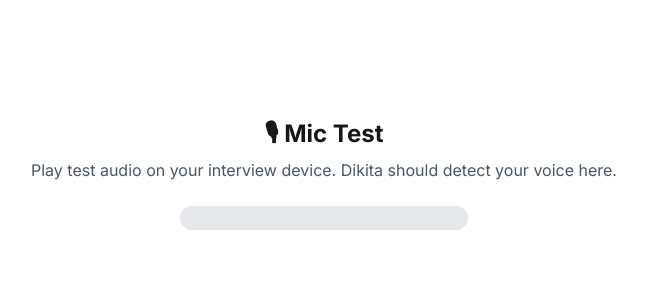
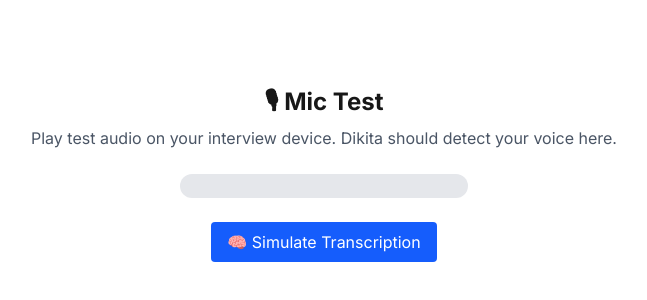
Before and after one commit to enepac/dikita, a Next.js app in the folder frontend/: page /dashboard/mic-test in a window 1280 px wide. Shown: the part 226-526 px from the top of the page, without its empty margins (316-963 px from the left). Built offline with nearby package versions, Linux system fonts and the light colour scheme; no server answers.

Commit message:
feat: simulate Whisper transcription with animated button feedback

```diff
--- a/frontend/package.json
+++ b/frontend/package.json
@@ -9,6 +9,7 @@
     "lint": "next lint"
   },
   "dependencies": {
+    "@ffmpeg/ffmpeg": "^0.12.15",
     "@supabase/supabase-js": "^2.53.0",
     "firebase": "^12.0.0",
     "next": "15.4.5",
@@ -18,7 +19,7 @@
   "devDependencies": {
     "@eslint/eslintrc": "^3",
     "@tailwindcss/postcss": "^4",
-    "@types/node": "^20",
+    "@types/node": "^20.19.9",
     "@types/react": "^19",
     "@types/react-dom": "^19",
     "eslint": "^9",
--- a/frontend/src/app/dashboard/mic-test/page.tsx
+++ b/frontend/src/app/dashboard/mic-test/page.tsx
@@ -1,19 +1,24 @@
 "use client";
 
 import { useEffect, useRef, useState } from "react";
+import { transcribeAudio } from "@/lib/whisper";
 
 export default function MicTest() {
   const [listening, setListening] = useState(false);
   const [error, setError] = useState("");
   const [volume, setVolume] = useState(0);
+  const [transcript, setTranscript] = useState("");
   const audioContextRef = useRef<AudioContext | null>(null);
   const analyserRef = useRef<AnalyserNode | null>(null);
   const rafIdRef = useRef<number | null>(null);
+  const [isTranscribing, setIsTranscribing] = useState(false);
 
   useEffect(() => {
     const startMic = async () => {
       try {
-        const stream = await navigator.mediaDevices.getUserMedia({ audio: true });
+        const stream = await navigator.mediaDevices.getUserMedia({
+          audio: true,
+        });
         audioContextRef.current = new AudioContext();
         const source = audioContextRef.current.createMediaStreamSource(stream);
         const analyser = audioContextRef.current.createAnalyser();
@@ -54,7 +59,10 @@
   return (
     <main className="min-h-screen flex flex-col items-center justify-center p-6 text-center">
       <h2 className="text-2xl font-bold mb-2">🎙 Mic Test</h2>
-      <p className="text-gray-600 mb-6">Play test audio on your interview device. Dikita should detect your voice here.</p>
+      <p className="text-gray-600 mb-6">
+        Play test audio on your interview device. Dikita should detect your
+        voice here.
+      </p>
 
       {error ? (
         <p className="text-red-600">{error}</p>
@@ -68,8 +76,48 @@
       )}
 
       {listening && !error && (
-        <p className="text-sm text-green-700 mt-4">✅ Listening... Adjust volume or move device closer.</p>
+        <p className="text-sm text-green-700 mt-4">
+          ✅ Listening... Adjust volume or move device closer.
+        </p>
       )}
+
+      <button
+        onClick={async () => {
+          setIsTranscribing(true);
+          setTranscript("🔄 Transcribing...");
+          const fakeBlob = new Blob();
+          const result = await transcribeAudio(fakeBlob);
+          setTranscript(result);
+          setIsTranscribing(false);
+        }}
+        className="mt-6 px-4 py-2 bg-blue-600 text-white rounded hover:bg-blue-700 flex items-center gap-2"
+      >
+        {isTranscribing && (
+          <svg
+            className="animate-spin h-4 w-4 text-white"
+            xmlns="http://www.w3.org/2000/svg"
+            fill="none"
+            viewBox="0 0 24 24"
+          >
+            <circle
+              className="opacity-25"
+              cx="12"
+              cy="12"
+              r="10"
+              stroke="currentColor"
+              strokeWidth="4"
+            ></circle>
+            <path
+              className="opacity-75"
+              fill="currentColor"
+              d="M4 12a8 8 0 018-8v8z"
+            ></path>
+          </svg>
+        )}
+        {isTranscribing ? "Transcribing..." : "🧠 Simulate Transcription"}
+      </button>
+
+      {transcript && <p className="mt-4 text-sm text-blue-700">{transcript}</p>}
     </main>
   );
 }
--- /dev/null
+++ b/frontend/src/lib/whisper.ts
@@ -0,0 +1,11 @@
+// frontend/src/lib/whisper.ts
+
+export async function transcribeAudio(blob: Blob): Promise<string> {
+  console.log("🔊 Received audio blob for transcription:", blob);
+
+  // TODO: Load Whisper WASM model and process blob here
+  // For now, simulate with fake delay and response
+  await new Promise((resolve) => setTimeout(resolve, 1200));
+
+  return "🧠 Simulated transcript: 'Testing one two three...'";
+}
```
Also changed, not shown: 2 other files (tests, documents, lock files or other folders).
